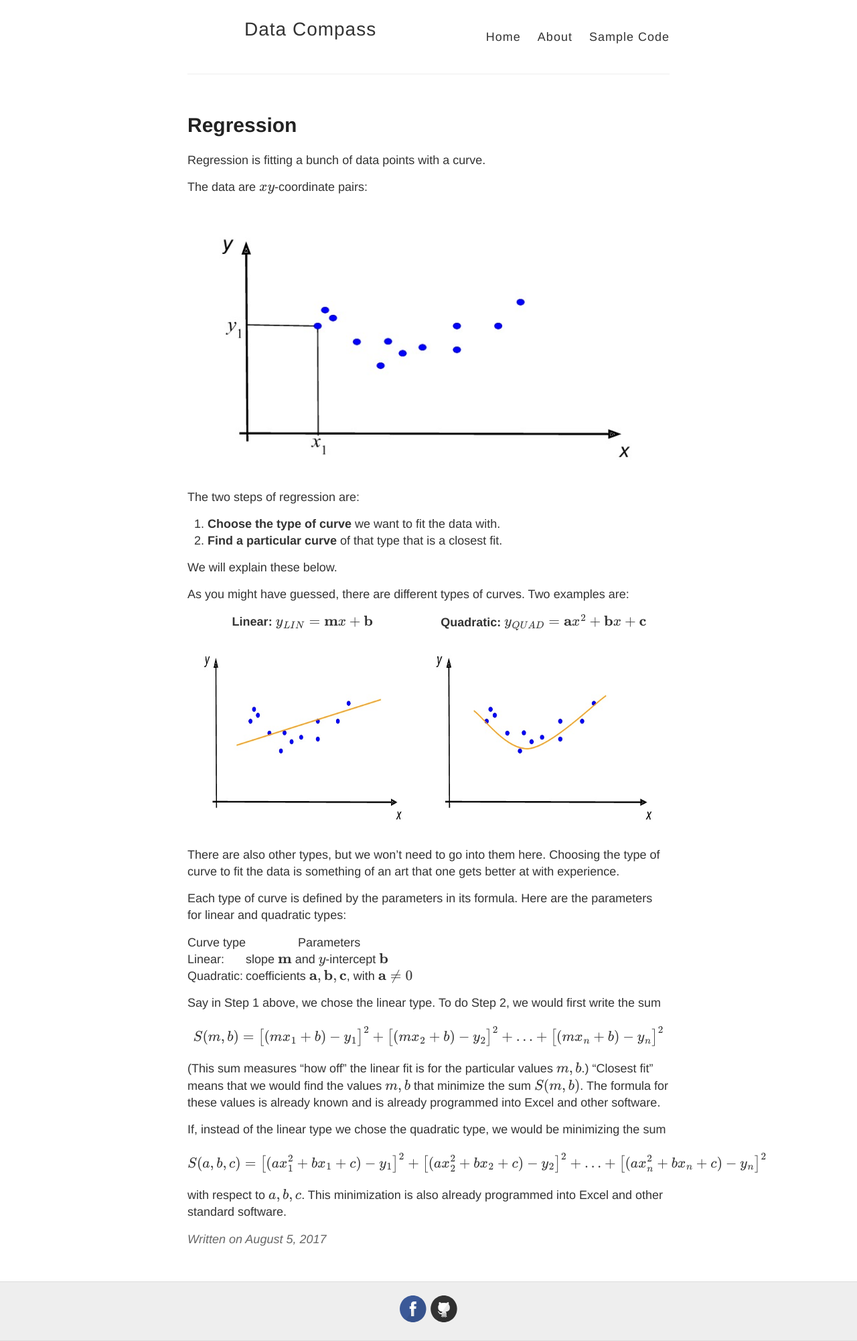
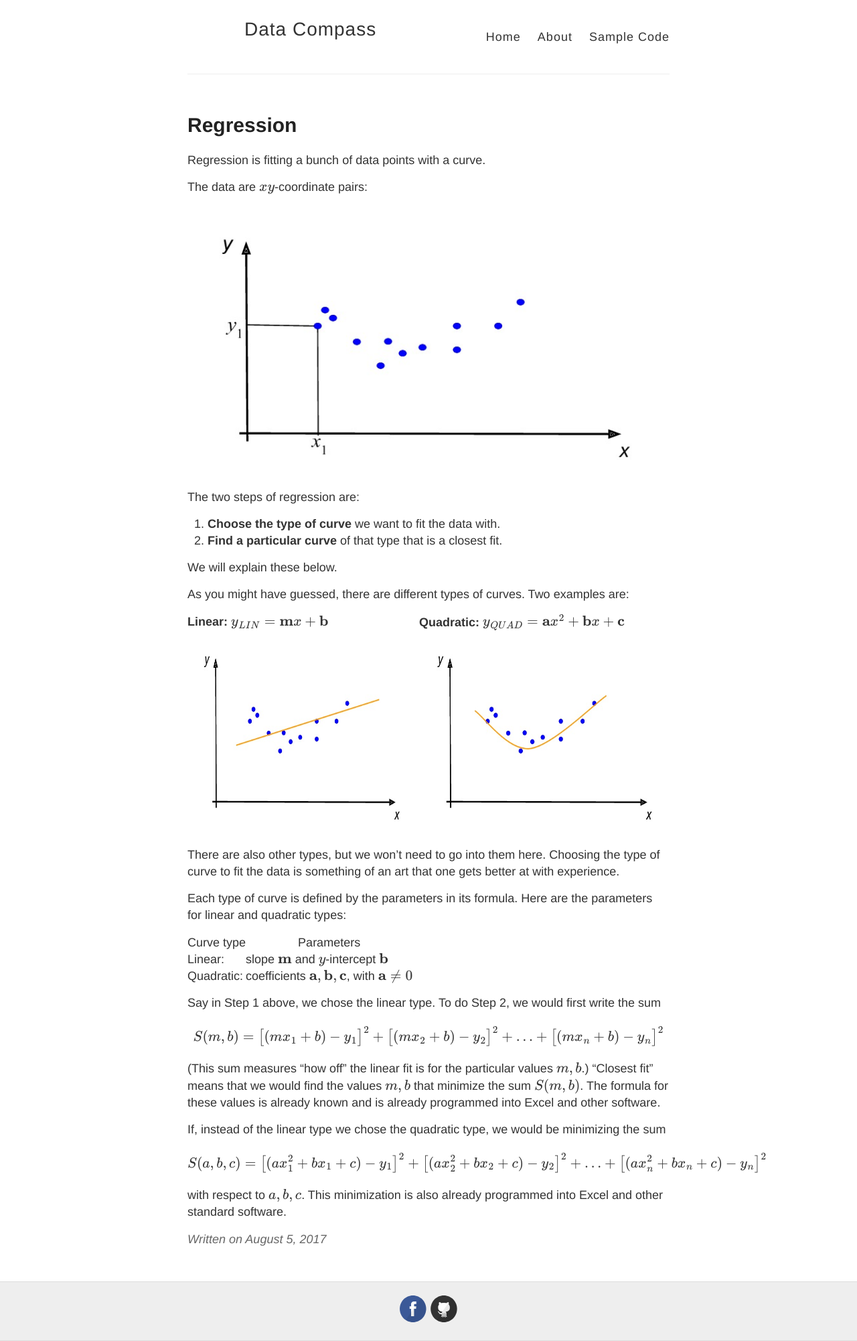
Before and after one commit to datacompass/datacompass.github.io, a Jekyll site: the page built from _posts/2017-8-5-Regression.md, in a window 1280 px wide. Shown: the whole page at 67% size. Built offline with Jekyll 4.4.1, drawn with Linux system fonts in a browser that asks for light colours; formulas are drawn with MathJax 3.

Commit message:
Update 2017-8-5-Regression.md

```diff
--- a/_posts/2017-8-5-Regression.md
+++ b/_posts/2017-8-5-Regression.md
@@ -21,9 +21,9 @@ We will explain these below.
 
 As you might have guessed, there are different types of curves.  Two examples are:
 
-| <b>Linear:</b> $ y_{LIN} = {\bf m} x + {\bf b} $ | <b>Quadratic:</b> $ y_{QUAD} = {\bf a} x^2 + {\bf b} x + {\bf c} $  |
-|---|---|
-|![linear fit]({{ site.url }}/images/data-sample-linear-fit-notional.jpg){:height="300px" width = "400px"} | ![quadratic fit]({{ site.url }}/images/data-sample-quadratic-fit-notional.jpg){:height="300px width = "400px"}|
+| <b>Linear:</b> $ y_{LIN} = {\bf m} x + {\bf b} $ | | <b>Quadratic:</b> $ y_{QUAD} = {\bf a} x^2 + {\bf b} x + {\bf c} $  |
+|:---|---|:---|
+|![linear fit]({{ site.url }}/images/data-sample-linear-fit-notional.jpg){:height="300px" width = "400px"} | | ![quadratic fit]({{ site.url }}/images/data-sample-quadratic-fit-notional.jpg){:height="300px width = "400px"}|
 
 
 
```
